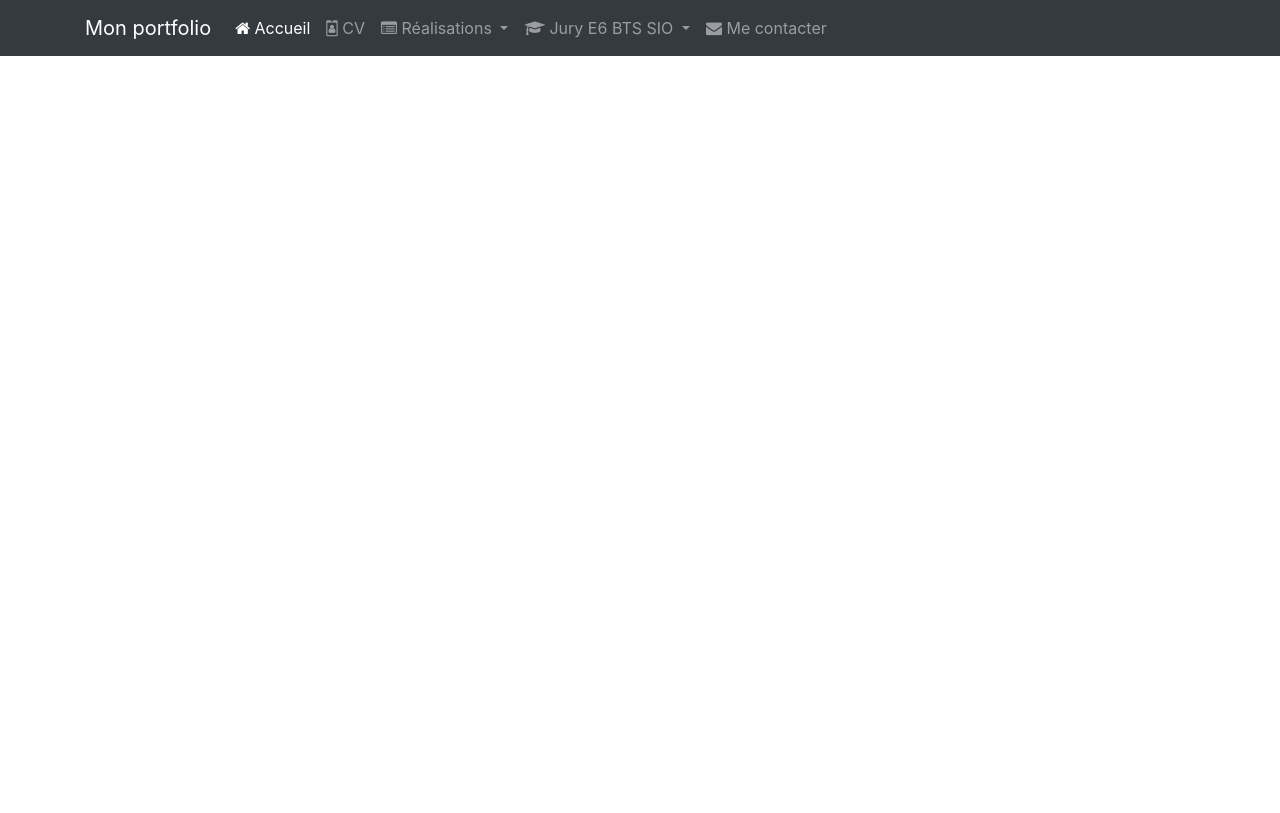
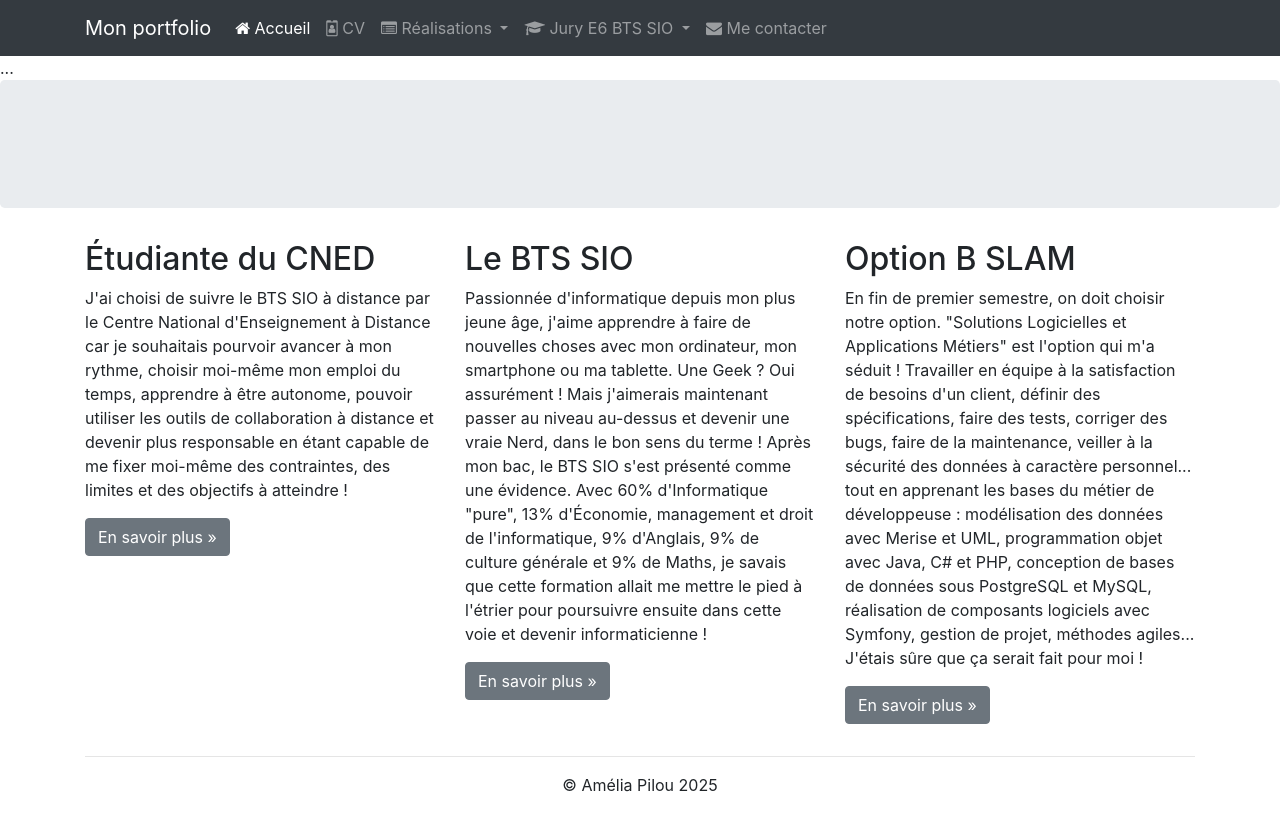
Before and after one commit to Lisy-Jacquier/lisyjacquier.github.io, a plain HTML site: page index.html in a window 1280 px wide. Drawn offline with nearby package versions, Linux system fonts and the light colour scheme.

Commit message:
Ajout d'un pied de page. Task #2 - Ajoutez un pied de page

```diff
--- a/index.html
+++ b/index.html
@@ -115,7 +115,66 @@
                 </div>
             </div>
         </nav>
-
+    <body>
+        ...
+        <div class="jumbotron"></div> <!-- Emplacement pour le contenu principal de la page -->
+        <footer>
+            <div class="container">
+                <div class="row">
+                    <div class="col-lg-4">
+                        <h2>Étudiante du CNED</h2>
+                        <p>J'ai choisi de suivre le BTS SIO à distance par le Centre National
+                            d'Enseignement à Distance car je souhaitais pourvoir avancer à mon rythme,
+                            choisir moi-même mon emploi du temps, apprendre à être autonome, pouvoir
+                            utiliser les outils de collaboration à distance et devenir plus responsable en
+                            étant capable de me fixer moi-même des contraintes, des limites et des
+                            objectifs à atteindre !
+                        </p>
+                        <p><a class="btn btn-secondary" href="http://www.cned.fr" target="_blank"
+                              role="button">En savoir plus »</a>
+                        </p>
+                    </div>
+                    <div class="col-lg-4">
+                        <h2>Le BTS SIO</h2>
+                        <p>Passionnée d'informatique depuis mon plus jeune âge, j'aime apprendre à faire
+                            de nouvelles choses avec mon ordinateur, mon smartphone ou ma tablette. Une
+                            Geek ? Oui assurément ! Mais j'aimerais maintenant passer au niveau au-dessus
+                            et devenir une vraie Nerd, dans le bon sens du terme ! Après mon bac, le BTS
+                            SIO s'est présenté comme une évidence. Avec 60% d'Informatique "pure", 13%
+                            d'Économie, management et droit de l'informatique, 9% d'Anglais, 9% de culture
+                            générale et 9% de Maths, je savais que cette formation allait me mettre le
+                            pied à l'étrier pour poursuivre ensuite dans cette voie et devenir
+                            informaticienne !
+                        </p>
+                        <p><a class="btn btn-secondary" href="https://fr.wikipedia.org/wiki/Brevet_de_tec
+                              hnicien_supérieur_-_Services_informatiques_aux_organisations"
+                              target="_blank" role="button">En savoir plus »</a>
+                        </p>
+                    </div>
+                    <div class="col-lg-4">
+                        <h2>Option B SLAM</h2>
+                        <p>En fin de premier semestre, on doit choisir notre option. "Solutions
+                            Logicielles et Applications Métiers" est l'option qui m'a séduit&nbsp;!
+                            Travailler en équipe à la satisfaction de besoins d'un client, définir des
+                            spécifications, faire des tests, corriger des bugs, faire de la maintenance,
+                            veiller à la sécurité des données à caractère personnel... tout en apprenant
+                            les bases du métier de développeuse : modélisation des données
+                            avec Merise et UML, programmation objet avec Java, C# et PHP, conception
+                            de bases de données sous PostgreSQL et MySQL, réalisation de
+                            composants logiciels avec Symfony, gestion de projet, méthodes agiles...
+                            J'étais sûre que ça serait fait pour moi !
+                        </p>
+                        <p><a class="btn btn-secondary" href="https://www.onisep.fr/Ressources/Univers-Fo
+                              rmation/Formations/Post-bac/bts-services-informatiques-aux-organisations-op
+                              tion-b-solutions-logicielles-et-applications-metiers" target="_blank"
+                              role="button">En savoir plus »</a>
+                        </p>
+                    </div>
+                </div>
+                <hr>
+                <p class="text-center" id="copyright">© Amélia Pilou 2025</p>
+            </div>
+        </footer>
 
         <!-- Optional JavaScript; choose one of the two! -->
 
```
Lines whose indentation alone changed are shown as unchanged.
